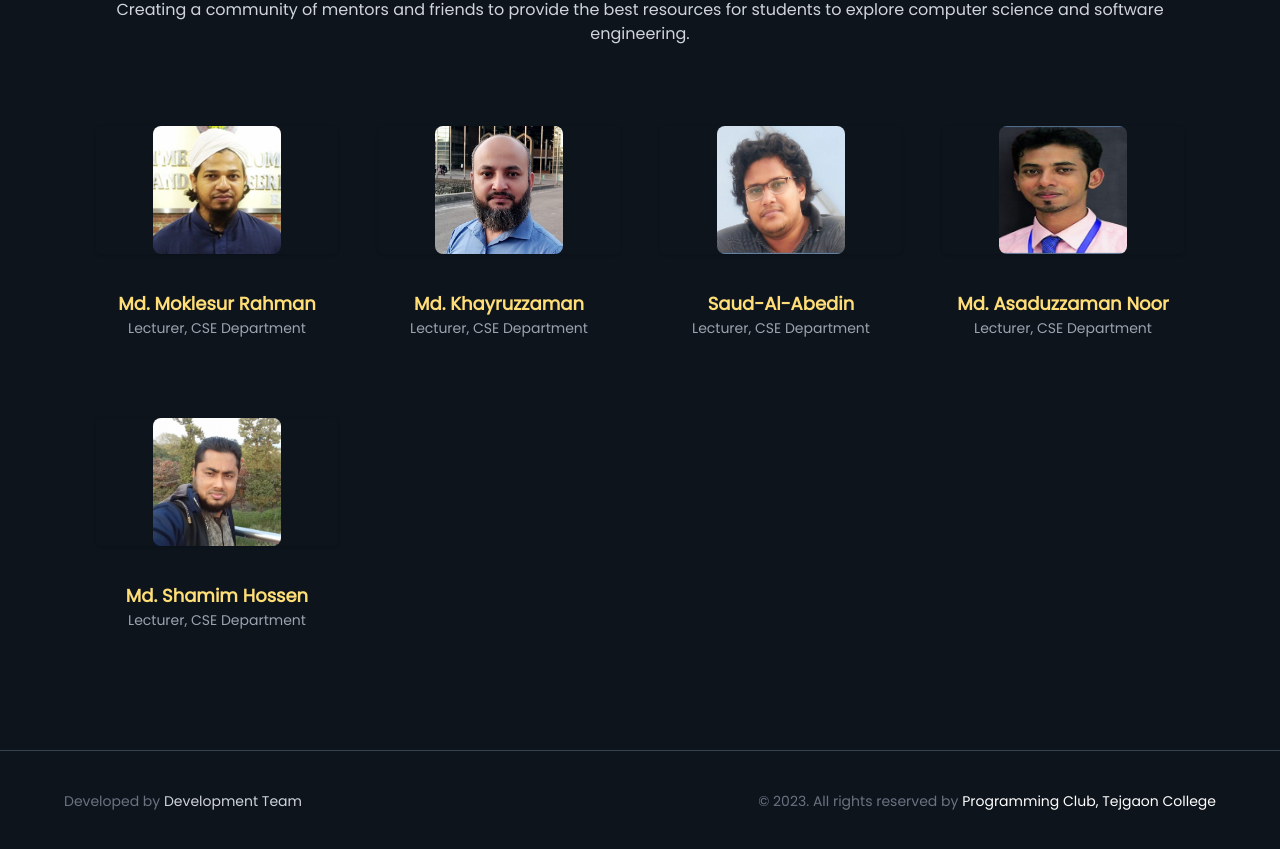
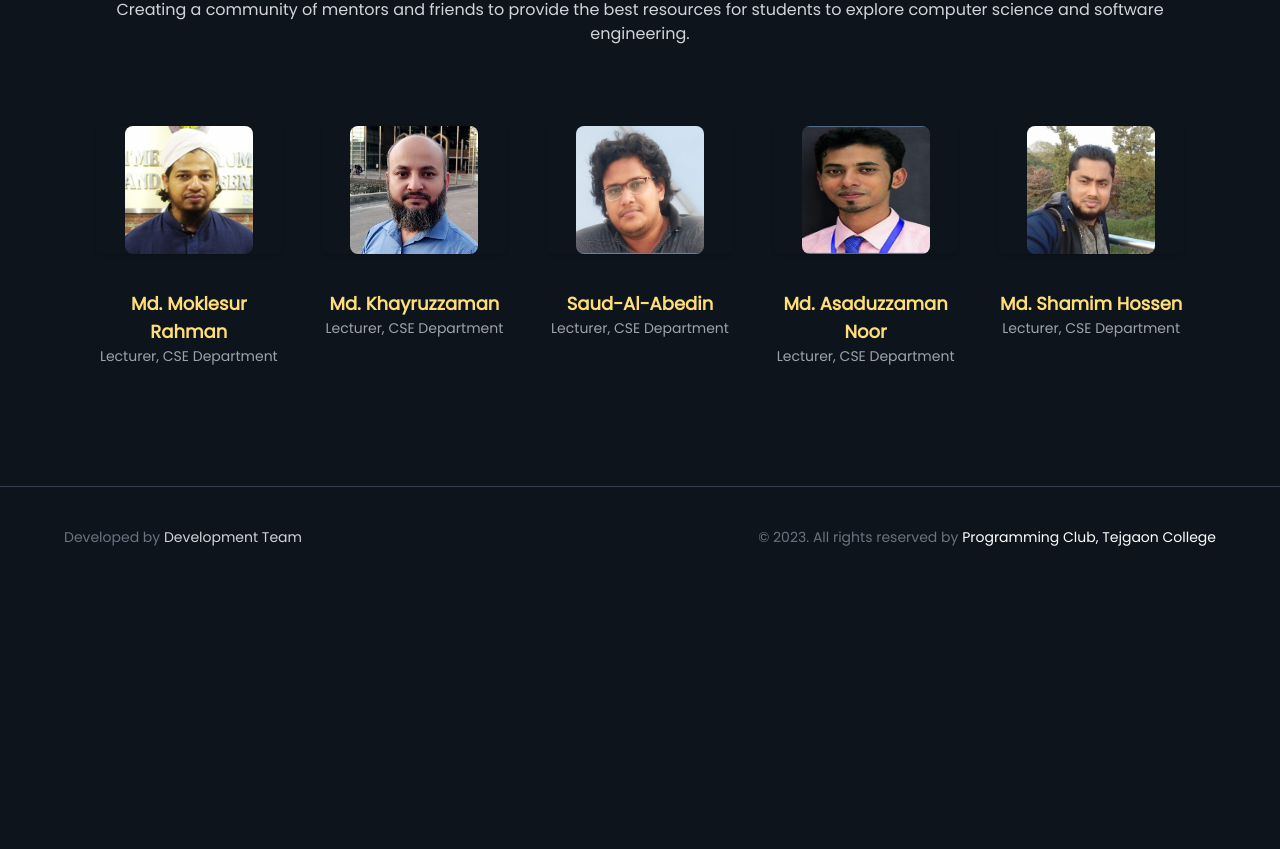
Before and after one commit to thesanchitadevi/tcpc-app, a Next.js app: page /members/mentors in a window 1280 px wide. Shown: the part 915-1764 px from the top of the page. After the commit the page ends 1502 px from the top, so only its background shows below. Built offline with nearby package versions, Linux system fonts and the light colour scheme.

Commit message:
changes in mentors

```diff
--- a/src/app/members/mentors/page.tsx
+++ b/src/app/members/mentors/page.tsx
@@ -106,7 +106,7 @@ const Mentors: React.FC = () => {
           </p>
         </div>
 
-        <div className="grid gap-10 mx-auto grid-cols-1 md:grid-cols-4 ">
+        <div className="grid gap-10 mx-auto grid-cols-1 md:grid-cols-5 ">
           {data?.map?.(
             (s: {
               id: number;
```
